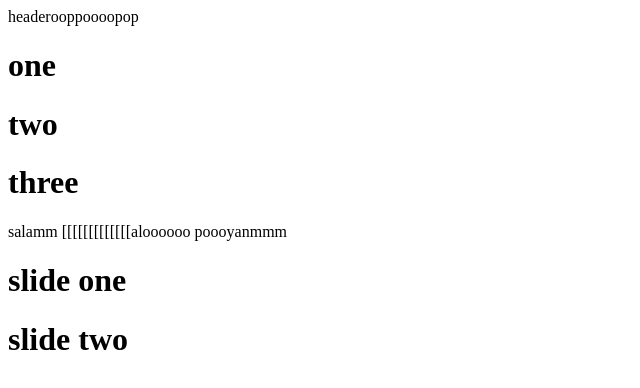
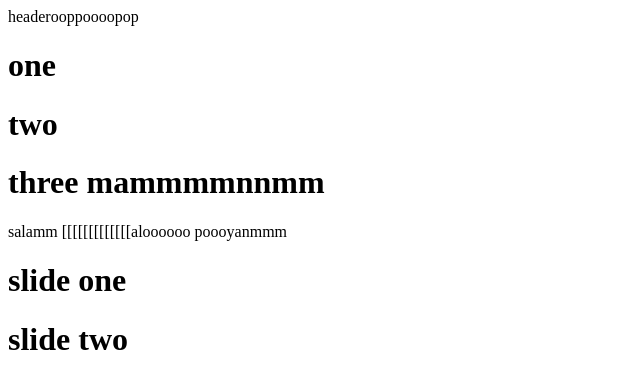
Before and after one commit to pooyanbn001/gitt11, a website: page index.html in a window 1280 px wide. Shown: the whole page, without its empty margins (0-640 px from the left). Drawn offline with Linux system fonts and the light colour scheme.

Commit message:
news addad

```diff
--- a/index.html
+++ b/index.html
@@ -12,7 +12,7 @@
     <div class ="slider">
         <h1> one</h1>
         <h1> two</h1>
-        <h1> three</h1>
+        <h1> three mammmmnnmm</h1>
     </div>
 
 
```
